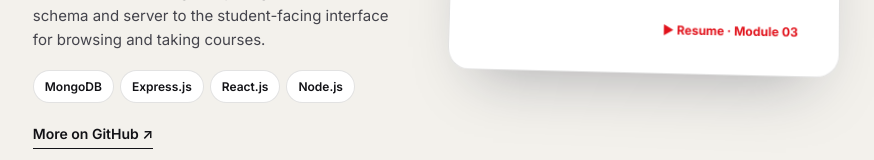
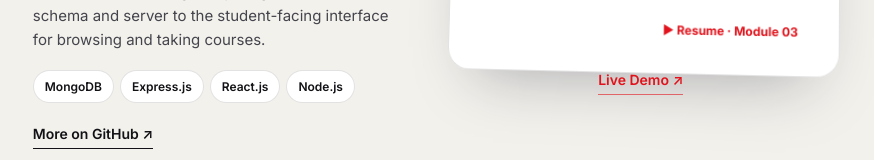
Before and after one commit to UttamLadani/Uttam-Ladani-Portfolio, a plain HTML site: page index.html in a window 1280 px wide. Shown: the part 2457-2617 px from the top of the page, without its empty margins (44-918 px from the left). Drawn offline with Linux system fonts and the light colour scheme.

Commit message:
Place Mahadev live demo below project card

```diff
--- a/css/style.css
+++ b/css/style.css
@@ -362,6 +362,7 @@ body.loaded .rv-up { transform: none; }
 .project[data-i="3"] .d-bar i { background: var(--line); }
 .project[data-i="3"] .d-body { background: #fff; }
 .project[data-i="3"] .shot { object-fit: contain; }
+.project-demo-link { justify-content: center; margin-top: 16px; }
 .project.is-active .p-copy { opacity: 1; transform: none; transition-delay: .15s; }
 .project.is-active .device { opacity: 1; transform: rotateY(-12deg) rotateX(5deg); }
 .project.is-leaving .device { transform: rotateY(10deg) rotateX(5deg) translateX(-120px) scale(.9); opacity: 0; }
--- a/index.html
+++ b/index.html
@@ -206,7 +206,6 @@
               <p class="p-desc">A food ordering and restaurant management platform with customer auth, an interactive menu, cart and checkout, plus an admin dashboard with analytics. It also includes UPI QR payments, WhatsApp notifications, Cloudinary uploads, English / Gujarati / Hindi support, JWT security and automated tests.</p>
               <ul class="tags"><li>React.js</li><li>Node.js</li><li>Express.js</li><li>MongoDB</li><li>Tailwind CSS</li><li>Cloudinary</li></ul>
               <div class="p-links">
-                <a href="https://mahadev-nasta-house.vercel.app/" target="_blank" rel="noopener" class="live">Live Demo ↗</a>
                 <a href="https://github.com/UttamLadani" target="_blank" rel="noopener">More on GitHub ↗</a>
               </div>
             </div>
@@ -227,6 +226,9 @@
                   </div>
                   <img class="shot" src="assets/projects/mahadev-nasta-house.png" alt="MahadevNastaHouse screenshot" loading="lazy" onerror="this.remove()" />
                 </div>
+              </div>
+              <div class="p-links project-demo-link">
+                <a href="https://mahadev-nasta-house.vercel.app/" target="_blank" rel="noopener" class="live">Live Demo ↗</a>
               </div>
             </div>
           </article>
```
